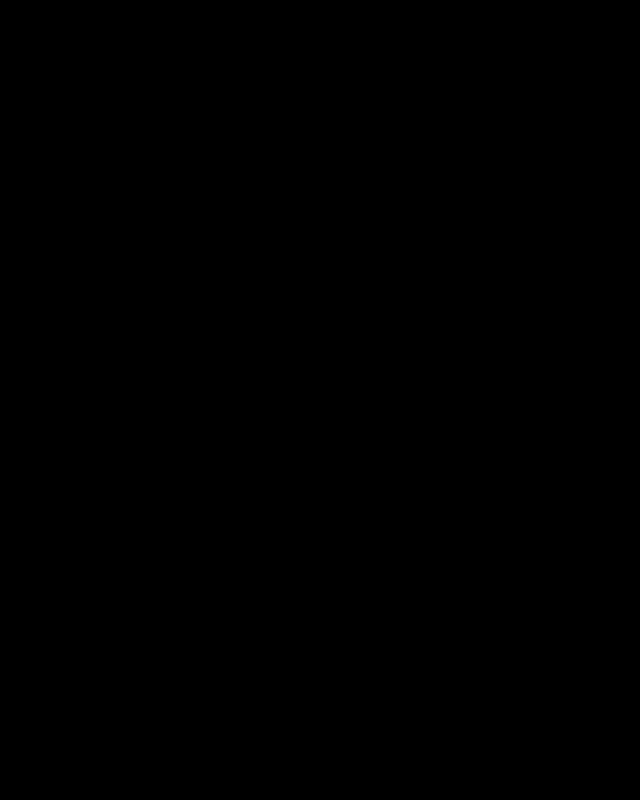
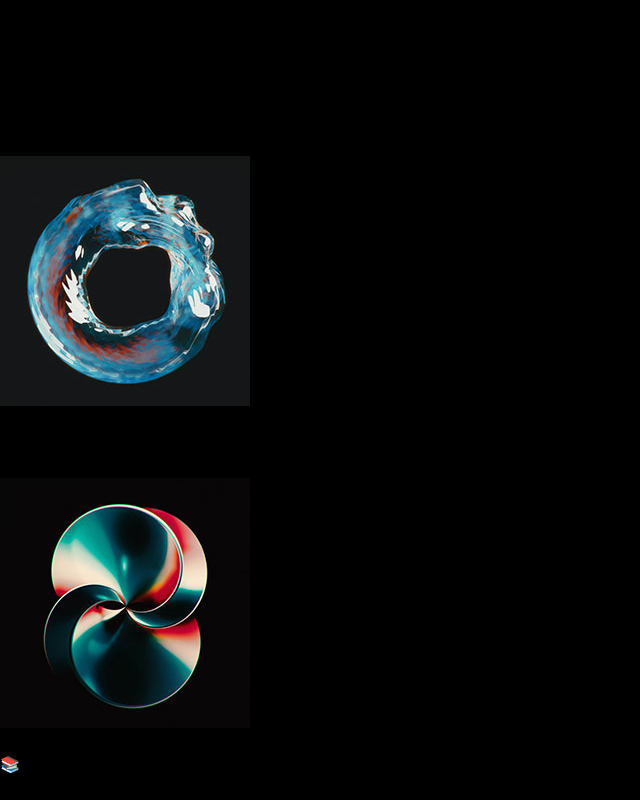
Before and after one commit to Douzandeh/my-portfolio, a React (Vite) app: page / in a window 1280 px wide. Shown: the part 880-1680 px from the top of the page, without its empty margins (0-640 px from the left). Before the commit the page ends 1012 px from the top, so only its background shows below. Built offline with nearby package versions, Linux system fonts and the light colour scheme.

Commit message:
feat: import Projects.jsx => App.jsx Added: src/components/Projects.jsx => for PROJECTS

```diff
--- a/src/App.jsx
+++ b/src/App.jsx
@@ -1,5 +1,6 @@
 import Hero from "./components/Hero";
 import Navbar from "./components/Navbar";
+import Projects from "./components/Projects";
 import Technologies from "./components/Technologies";
 
 function App() {
@@ -15,6 +16,7 @@
         <Navbar />
         <Hero />
         <Technologies />
+        <Projects />
       </div>
     </div>
   );
--- /dev/null
+++ b/src/components/Projects.jsx
@@ -0,0 +1,38 @@
+import { PROJECTS } from "../constants";
+
+function Projects() {
+  return (
+    <div className="pb-4">
+      <h2 className="my-20 text-center text-4x1">Projects</h2>
+      <div>
+        {PROJECTS.map((project, indext) => (
+          <div key={indext} className="mb-8 flex flex-wrap lg:justify-center">
+            <div className="w-full lg:w-1/4">
+              <img
+                src={project.image}
+                width={250}
+                height={250}
+                alt={project.title}
+                className="mb-6 rounded"
+              />
+            </div>
+            <div className="w-full max-w-xl lg:w-3/4">
+              <h3 className="mb-2 font-semibold text-2xl">{project.title}</h3>
+              <p className="mb-4 text-stone-400">{project.description}</p>
+              {project.technologies.map((tech, index) => (
+                <span
+                  className="mr-2 rounded bg-stone-900 p-2 text-sm font-medium text-stone-300"
+                  key={index}
+                >
+                  {tech}
+                </span>
+              ))}
+            </div>
+          </div>
+        ))}
+      </div>
+    </div>
+  );
+}
+
+export default Projects;
```
